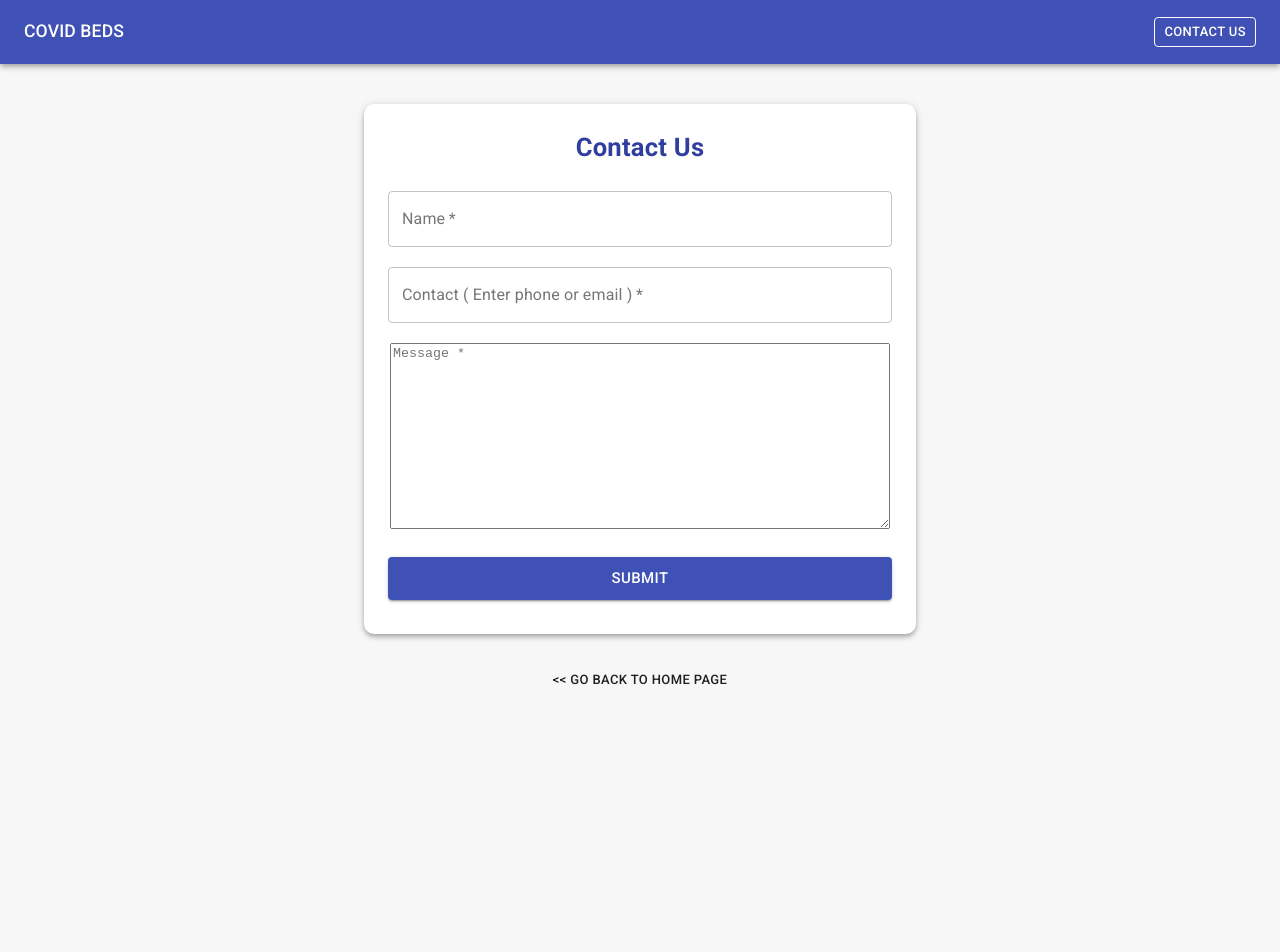
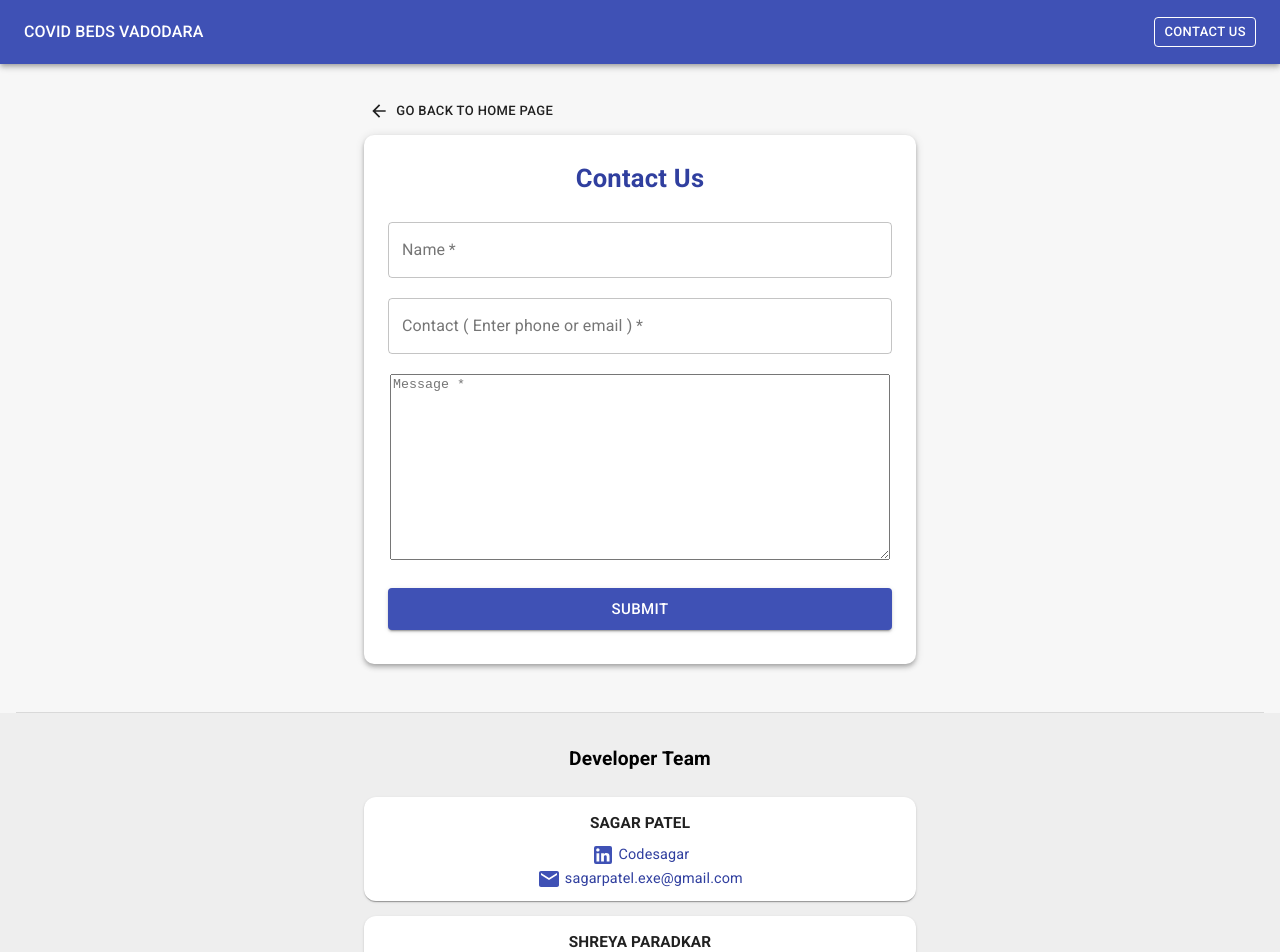
Before and after one commit to codesagar/FindingHospitals, a React (Create React App) app: page /contact in a window 1280 px wide. Shown: the top 952 px of the page. Before the commit the page ends 800 px from the top, so only its background shows below. Built offline with nearby package versions, Linux system fonts and the light colour scheme.

Commit message:
Added developer-card and meta tags

```diff
--- a/package.json
+++ b/package.json
@@ -4,6 +4,7 @@
   "private": true,
   "dependencies": {
     "@material-ui/core": "^4.11.3",
+    "@material-ui/icons": "^4.11.2",
     "@material-ui/lab": "^4.0.0-alpha.57",
     "@testing-library/jest-dom": "^5.11.10",
     "@testing-library/react": "^11.2.6",
--- a/public/index.html
+++ b/public/index.html
@@ -9,9 +9,9 @@
       name="description"
       content="Search for nearest hospital in Vadodara based on geolocation and required facilities(ICU/Oxygen/General Bed)"
     />
-
+    <meta name="google-site-verification" content="PE4mQO4wTDOv993Wd83AClwh8y3yxG0YvIXLL8UQCPg" />
     <link rel="manifest" href="%PUBLIC_URL%/manifest.json" />
-    <title>Covid beds</title>
+    <title>Covid Beds Vadodara</title>
     <link rel="stylesheet" href="https://fonts.googleapis.com/css?family=Roboto:300,400,500,700&display=swap" />
     <link rel="stylesheet" href="https://fonts.googleapis.com/icon?family=Material+Icons" />
   </head>
--- /dev/null
+++ b/src/components/DevInfoCard.js
@@ -0,0 +1,106 @@
+import React from 'react';
+
+import { makeStyles } from "@material-ui/core/styles";
+import LinkedInIcon from '@material-ui/icons/LinkedIn';
+import EmailIcon from '@material-ui/icons/Email';
+import Paper from '@material-ui/core/Paper'
+import Typography from '@material-ui/core/Typography';
+import Container from '@material-ui/core/Container';
+
+const useStyles = makeStyles((theme) => ({
+    outerContainer: {
+        backgroundColor: theme.palette.grey[200],
+        padding:'2rem 1.5rem',
+        display: 'flex',
+        justifyContent: 'center',
+        flexDirection: 'column',
+        alignItems: 'center'
+    },
+    paper: {
+        padding: '10px 20px',
+        borderRadius:'12px',
+        margin:'15px auto'
+    },
+    title: {
+        fontWeight: 600,
+        fontSize: '1.2rem',
+        marginBottom: '8px',
+    },
+    name: {
+        fontWeight: 'bolder',
+        fontSize: '0.96rem',
+        margin: '5px auto 8px',
+        textTransform: 'uppercase'
+    },
+    contact: {
+        display: 'flex',
+        alignItems: 'center',
+        justifyContent: 'center',
+        textDecoration: 'none',
+        color: theme.palette.primary.dark,
+        fontSize:'0.9rem'
+    }
+}));
+
+const DevInfoCard = () => {
+    const classes = useStyles();
+    const details = [
+        {
+            name: 'Sagar Patel',
+            linkedIn: 'https://www.linkedin.com/in/codesagar',
+            linkedInContactText: 'Codesagar',
+            email: 'sagarpatel.exe@gmail.com',
+            emailContactText:'sagarpatel.exe@gmail.com'
+        },
+        {
+            name: 'Shreya Paradkar',
+            linkedIn: '',
+            linkedInContactText:'',
+            email: 'srparadkar@gmail.com',
+            emailContactText:'srparadkar15@gmail.com',
+        }
+    ]
+
+    const infoDisplay = (params) => {
+        return <Paper className={classes.paper}>
+            <Typography className={classes.name} align="center">{params.name}</Typography>
+            {
+                params.linkedIn ?
+                    <Typography align="center">
+                        <a href={params.linkedIncontact} className={classes.contact} target="_blank" rel="noreferrer" >
+                            <LinkedInIcon color="primary" />&nbsp;{params.linkedInContactText}
+                        </a>
+                    </Typography>
+                    :null
+            }
+            {
+                params.email ?
+                    <Typography align="center">
+                        <a href={`mailto:${params.email}`} className={classes.contact} target="_blank" rel="noreferrer" >
+                            <EmailIcon color="primary" />&nbsp;{params.emailContactText}
+                        </a>
+                    </Typography>
+                    :null
+            }
+            </Paper>
+    }
+
+    return (
+        <div className={classes.outerContainer}>
+            <Typography className={classes.title}>Developer Team</Typography>
+            <Container  maxWidth='sm' className={classes.container}>
+                {
+                    details.map((dev) => infoDisplay({
+                        name: dev.name,
+                        linkedIn: dev.linkedIn,
+                        linkedInContactText: dev.linkedInContactText,
+                        email: dev.email,
+                        emailContactText: dev.emailContactText
+                    }))
+                }
+            </Container>
+        </div>
+    )
+}
+
+export default DevInfoCard;
--- a/src/components/Header.js
+++ b/src/components/Header.js
@@ -28,8 +28,8 @@ const Header = () => {
             <AppBar position="static">
                 <Toolbar className={classes.toolbar}>
                     <Link to='/' className={[classes.title,classes.link].join(' ')}>
-                        <Typography variant="subtitle2" color="inherit" style={{fontSize:'1.1rem'}}>
-                            COVID BEDS
+                        <Typography variant="subtitle2" color="inherit" style={{fontSize:'1rem'}}>
+                            COVID BEDS VADODARA
                     </Typography>
                     </Link>
                     <Link to='/contact' className={classes.link}>
--- a/src/components/LocationForm.js
+++ b/src/components/LocationForm.js
@@ -12,6 +12,7 @@ import FormControl from '@material-ui/core/FormControl';
 import InputLabel from '@material-ui/core/InputLabel';
 import Select from '@material-ui/core/Select';
 import MenuItem from '@material-ui/core/MenuItem';
+import Typography from '@material-ui/core/Typography';
 
 import autocompleteTextFieldProps from '../helpers/autoCompleteTextFieldProps';
 import reverseGeocoding from '../helpers/reverseGeocoding';
@@ -114,10 +115,16 @@ class LocationForm extends Component {
                     url={`https://maps.googleapis.com/maps/api/js?key=${process.env.REACT_APP_MAPS_API_KEY}&libraries=places`}
                     onLoad={() => this.setState({ libLoaded: true })}
                 />
-                <div className={classes.grid} style={{marginBottom:'35px'}}>
+                <Grid container spacing={1} className={classes.grid} style={{marginBottom:'20px',marginTop:'5px',justifyContent:'center'}}>
+                    <Grid item xs={10} component={Container} style={{display:'flex',justifyContent:'center'}}>
                     <Button variant="outlined" color="primary" onClick={this.getCurrentLocation}
-                    >Detect my location</Button>
-                </div>
+                        >Detect my location</Button>
+                    </Grid>
+                    <Grid item xs={11} component={Container}>
+                    <Typography variant="body2" color="secondary" align="center"
+                        >Currently for vadodara, expanding to other cities soon.</Typography>
+                    </Grid>
+                </Grid>
                 <Grid container spacing={2} className={classes.grid}>
                     <Grid item xs={11} md={6} component={Container}>
                         {
@@ -141,7 +148,7 @@ class LocationForm extends Component {
                                 label="Type"
                             >
                                 <MenuItem value='ICU'>ICU Bed</MenuItem>
-                                <MenuItem value='O2'>Oxygen Supply</MenuItem>
+                                <MenuItem value='O2'>Oxygen</MenuItem>
                                 <MenuItem value='GEN'>General Bed</MenuItem>
                             </Select>
                         </FormControl>
--- a/src/helpers/autoCompleteTextFieldProps.js
+++ b/src/helpers/autoCompleteTextFieldProps.js
@@ -8,7 +8,6 @@ const autocompleteTextFieldProps = () => {
                     label="Location"
                     variant="outlined"
                     fullWidth size="medium"
-                    autoFocus
                     {...getInputProps({
                         placeholder: 'Search Places ...',
                         className: 'location-search-input',
--- a/src/views/ContactPage.js
+++ b/src/views/ContactPage.js
@@ -2,24 +2,25 @@ import React from 'react';
 
 import {Link} from 'react-router-dom';
 import { makeStyles } from '@material-ui/core/styles';
+import ArrowBackIcon from '@material-ui/icons/ArrowBack';
 import Container from '@material-ui/core/Container';
 import Button from '@material-ui/core/Button';
+import Divider from '@material-ui/core/Divider';
 
 import ContactForm from '../components/ContactForm';
-
+import DeveloperTeamCard from '../components/DevInfoCard';
 
 const useStyles = makeStyles((theme) => ({
     container: {
-        marginTop: '2.5rem',
-        paddingBottom: '2.5rem',
+        marginTop: '2rem',
+        marginBottom: '3rem',
         display: 'flex',
         flexDirection: 'column'
     },
     link: {
-        alignSelf: 'center',
-        marginTop: '13px',
         fontWeight: 800,
-        textDecoration:'none'
+        textDecoration: 'none',
+        marginBottom:'8px'
     }
 }));
 
@@ -28,14 +29,18 @@ const ContactPage = () => {
 
     const classes = useStyles();
     return (
+        <>
         <Container maxWidth="sm" component="main" className={classes.container}>
-            <ContactForm /><br />
             <Link className={classes.link} to="/">
                 <Button size="small">
-                    &lt;&lt; Go back to home page
+                    <ArrowBackIcon fontSize="small"/>&nbsp; Go back to home page
                 </Button>
             </Link>
+            <ContactForm />
         </Container>
+        <Divider variant="middle"/>
+        <DeveloperTeamCard />
+        </>
     );
 }
 
```
Also changed, not shown: 1 other file (tests, documents, lock files or other folders).
